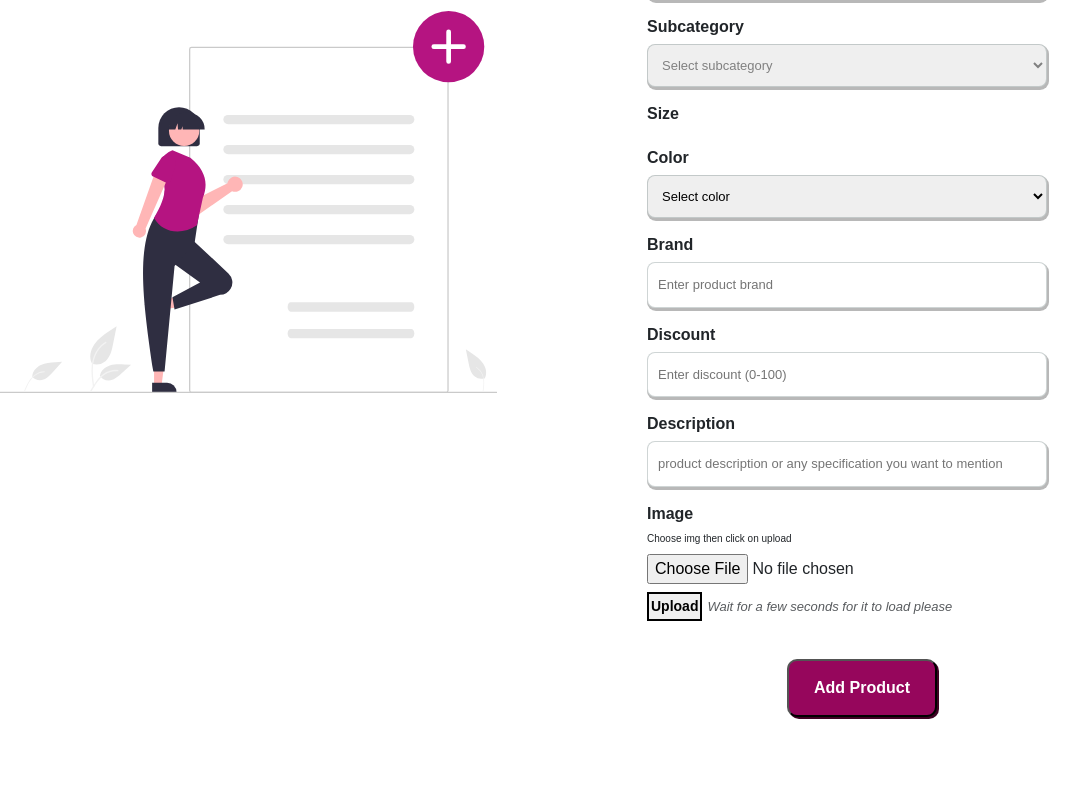
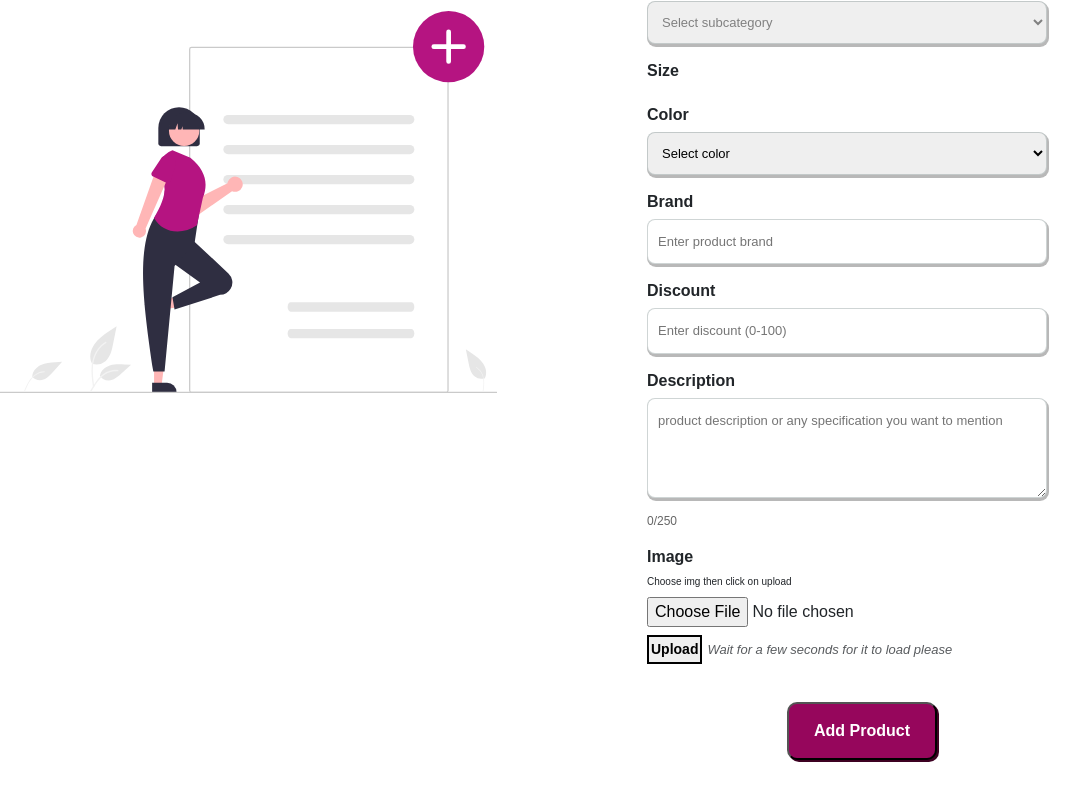
Before and after one commit to Nusrat207/Off-the-Rack, a React (Create React App) app: page /addItem in a window 1280 px wide. Shown: the part 1368-2168 px from the top of the page, without its empty margins (43-1123 px from the left). Built offline with nearby package versions, Linux system fonts and the light colour scheme.

Commit message:
product description length limitation indicator added

```diff
--- a/src/Additem.js
+++ b/src/Additem.js
@@ -391,9 +391,23 @@ export default function Additem() {
 
 
                             <div className="addform_group">
-                                <label className="addsub_title" htmlFor="desc">Description</label>
-                                <input placeholder="product description or any specification you want to mention" className="addform_style" type="text" id="descrip" value={formData.descrip}
-                                    onChange={handleChange} />
+                                <label className="addsub_title" htmlFor="descrip">Description</label>
+                                <textarea
+                                    placeholder="product description or any specification you want to mention"
+                                    className="addform_style"
+                                    id="descrip"
+                                    value={formData.descrip}
+                                    maxLength={250}
+                                    onChange={(e) => {
+                                        if (e.target.value.length <= 250) {
+                                            setFormData({ ...formData, descrip: e.target.value });
+                                        }
+                                    }}
+                                    rows={3}
+                                />
+                                <div style={{ fontSize: '12px', color: '#666', marginTop: '4px' }}>
+                                    {formData.descrip.length}/250
+                                </div>
                             </div>
                             {/*     <div className="addform_group">
                                 <label className="addsub_title" htmlFor="img">Image URL</label>
```
